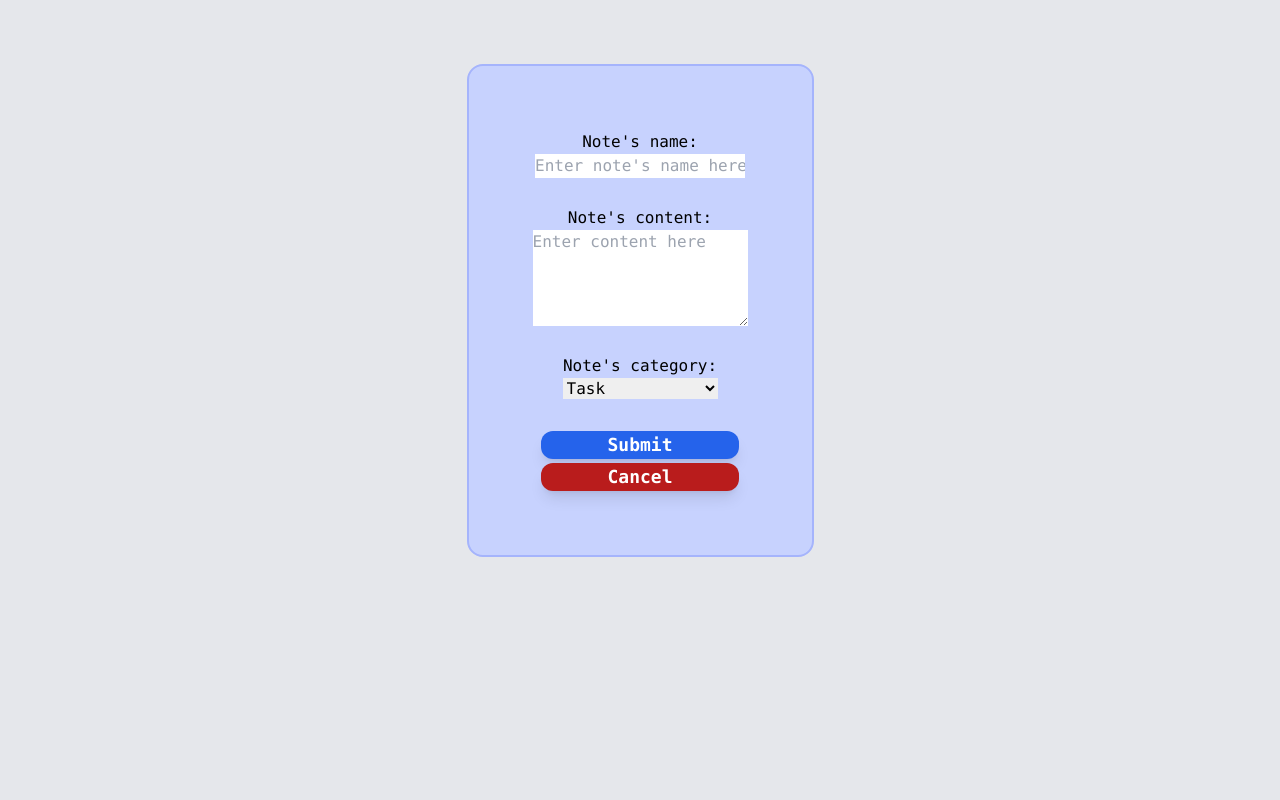
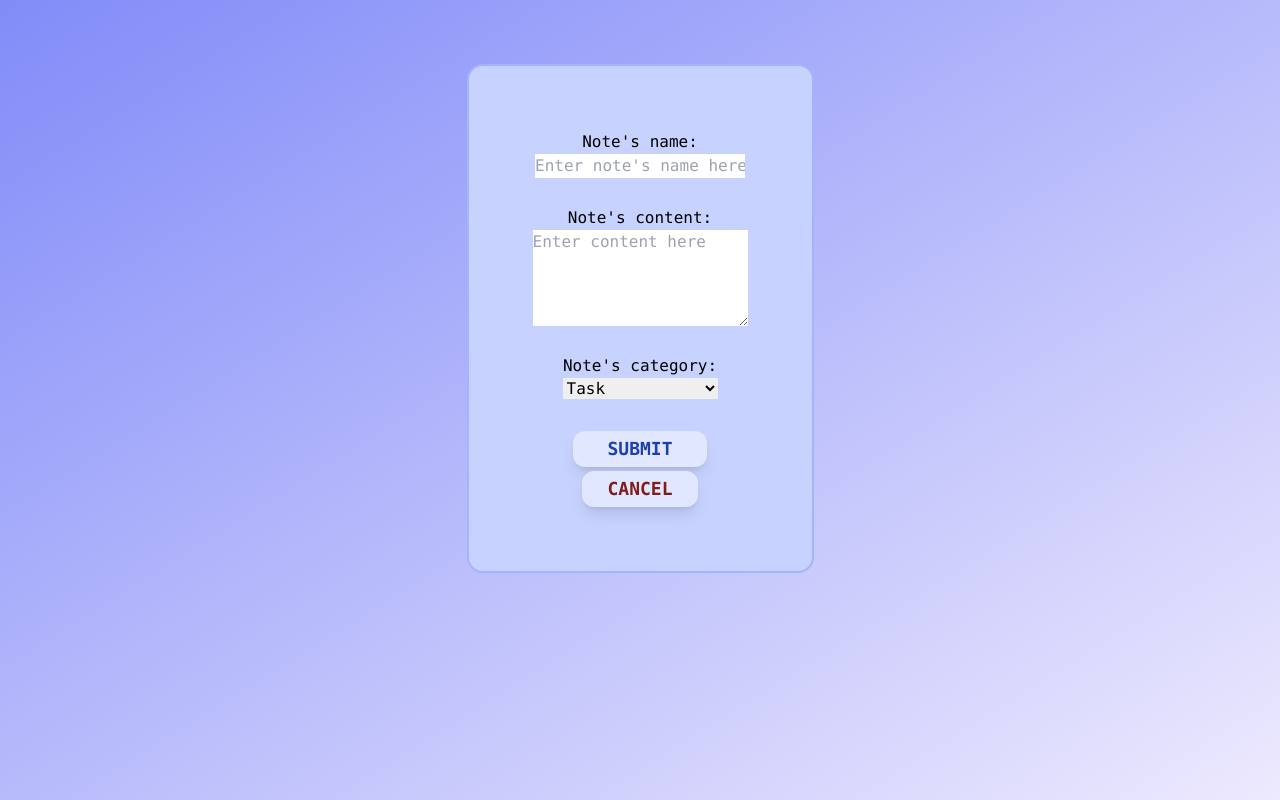
Before and after one commit to plntry/notesapp-react-redux-ts, a React (Create React App) app: page /#/create-note in a window 1280 px wide. Built offline with nearby package versions, Linux system fonts and the light colour scheme.

Commit message:
Added some styles

```diff
--- a/src/components/notes-components/NotePreview.tsx
+++ b/src/components/notes-components/NotePreview.tsx
@@ -91,6 +91,7 @@ const NotePreview: React.FC = () => {
       <div className="preview-point">Content: </div><div className="">{content}</div>
       <div className="preview-point">Category: </div><div className="">{category}</div>
       <div className="preview-point">Dates: </div><div className="">{dateMatch}</div>
+      <div className="preview-btn-container">
       <Link
         to={`/edit-note/${notePreview.id}`}
         className={editBtnStyles}
@@ -108,6 +109,7 @@ const NotePreview: React.FC = () => {
       >
         Delete
       </Link>
+      </div>
     </div>
   );
 };
--- a/src/index.css
+++ b/src/index.css
@@ -3,9 +3,16 @@
 @tailwind utilities;
 
 @layer components {
+  html {
+    @apply
+      bg-gradient-to-br from-indigo-400 to-violet-100
+      bg-no-repeat
+      bg-center
+      bg-fixed
+
+  }
   body {
     @apply
-    bg-gray-200
       flex
       flex-col
       items-center
@@ -45,6 +52,8 @@
       top-0
       z-50
       bg-indigo-300
+      bg-opacity-50
+      backdrop-blur-sm
       shadow-md
       w-screen
       max-w-full
@@ -103,6 +112,20 @@
       focus:ring-offset-1;
   }
 
+  .header-btn-small {
+    @apply
+      text-xs
+      px-2
+      py-1
+  }
+
+  .header-btn-large {
+    @apply
+      text-3xl
+      px-4
+      py-3
+  }
+
   .notes-message {
     margin-left: 58vw;
     width: 35vw;
@@ -143,10 +166,10 @@
     hover:bg-indigo-300
       hover:cursor-pointer
       transition
-      focus:ring
-      focus:ring-indigo-500
-      focus:ring-opacity-50
-      focus:ring-offset-1;
+      hover:ring
+    hover:ring-indigo-500
+      hover:ring-opacity-50
+      hover:ring-offset-1;
   }
 
   .note-category {
@@ -215,8 +238,10 @@
   .note-active {
     @apply
       border-2
-    border-indigo-900
-    bg-indigo-300;
+    bg-indigo-300
+      ring
+    ring-indigo-500
+      ring-opacity-50;
   }
 
   .preview-note-item {
@@ -230,7 +255,7 @@
       mt-4
       mr-5
       rounded-xl
-    bg-indigo-300
+    bg-indigo-400
       shadow-xl;
   }
 
@@ -240,20 +265,34 @@
       text-lg;
   }
 
+  .preview-btn-container {
+    @apply
+      flex
+      justify-center
+      gap-3
+      flex-wrap
+      py-2
+  }
+
   .delete-note-btn {
+    padding: 0 25px 0 25px;
     @apply
+      uppercase
       no-underline
       text-lg
-      font-bold
       text-center
       rounded-xl
       shadow-lg
-      bg-red-700
-      text-white
-      w-11/12
-      self-center
+      text-red-900
+      font-bold
+      py-1
       mt-1
-      hover:bg-red-900
+      bg-indigo-100
+      hover:bg-gradient-to-br from-red-600  to-red-900
+      hover:text-indigo-50
+      hover:bg-opacity-70
+      hover:-translate-y-0.5
+      transform
       transition
       focus:ring
       focus:ring-red-500
@@ -262,40 +301,50 @@
   }
 
   .edit-note-btn {
+    padding: 0 34px 0 34px;
     @apply
+      uppercase
       no-underline
       text-lg
-      font-bold
       text-center
       rounded-xl
       shadow-lg
-      bg-blue-600
-      text-white
-      w-11/12
-      self-center
+      text-blue-800
+      font-bold
+      py-1
       mt-1
-      hover:bg-blue-800
+      bg-indigo-100
+      hover:bg-gradient-to-br from-indigo-600 to-blue-900
+      hover:text-indigo-50
+      hover:bg-opacity-70
+      hover:-translate-y-0.5
+      transform
       transition
       focus:ring
-      focus:ring-blue-500
+      focus:ring-blue-600
       focus:ring-opacity-50
       focus:ring-offset-1;
   }
 
   .archive-note-btn {
+    padding: 0 20px 0 20px;
     @apply
+      uppercase
       no-underline
       text-lg
-      font-bold
       text-center
       rounded-xl
       shadow-lg
-      bg-amber-800
-      text-white
-      w-11/12
-      self-center
+      text-amber-900
+      font-bold
+      py-1
       mt-1
-      hover:bg-amber-900
+      bg-indigo-100
+      hover:bg-gradient-to-br from-yellow-700  to-yellow-900
+      hover:text-indigo-50
+      hover:bg-opacity-70
+      hover:-translate-y-0.5
+      transform
       transition
       focus:ring
       focus:ring-amber-500
```
